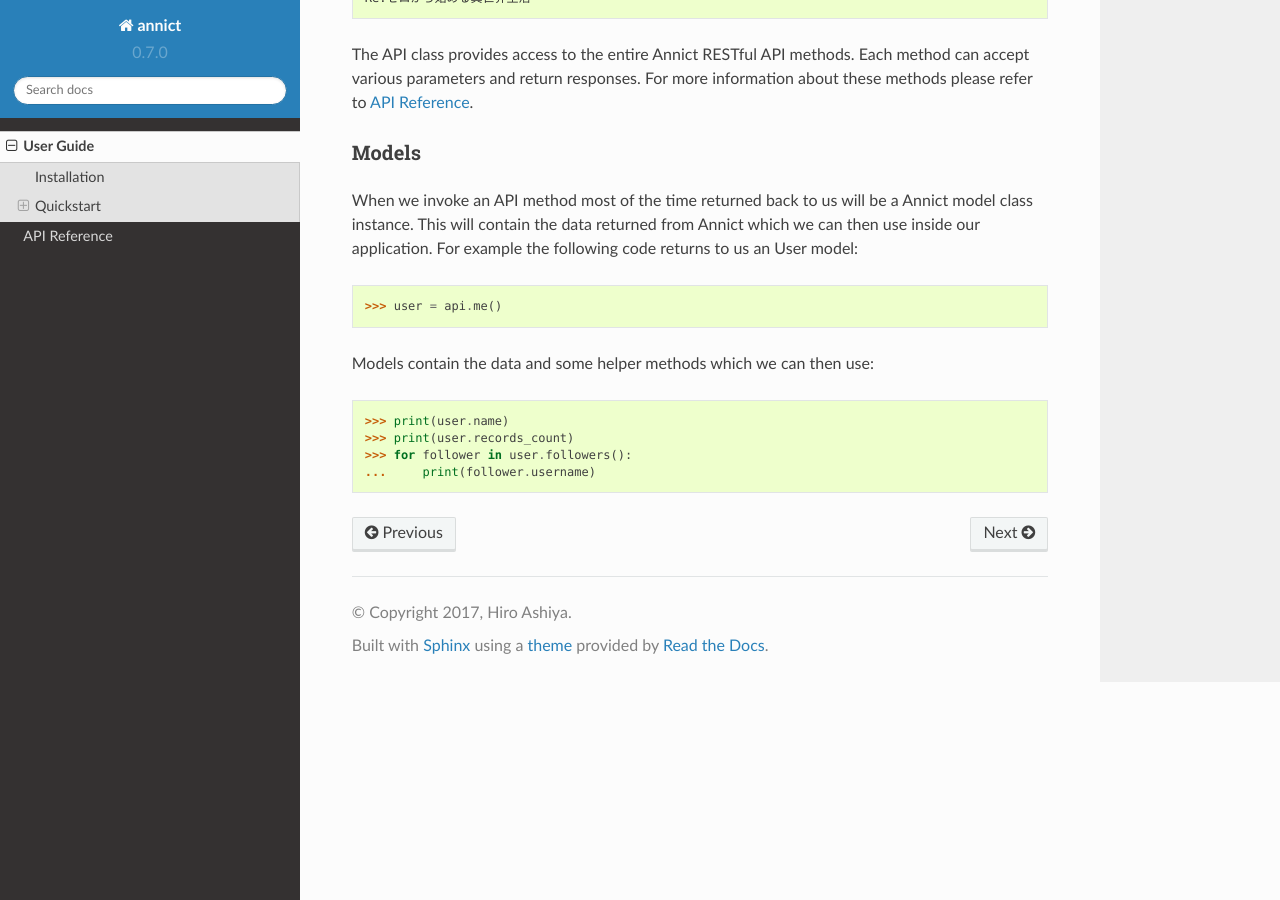
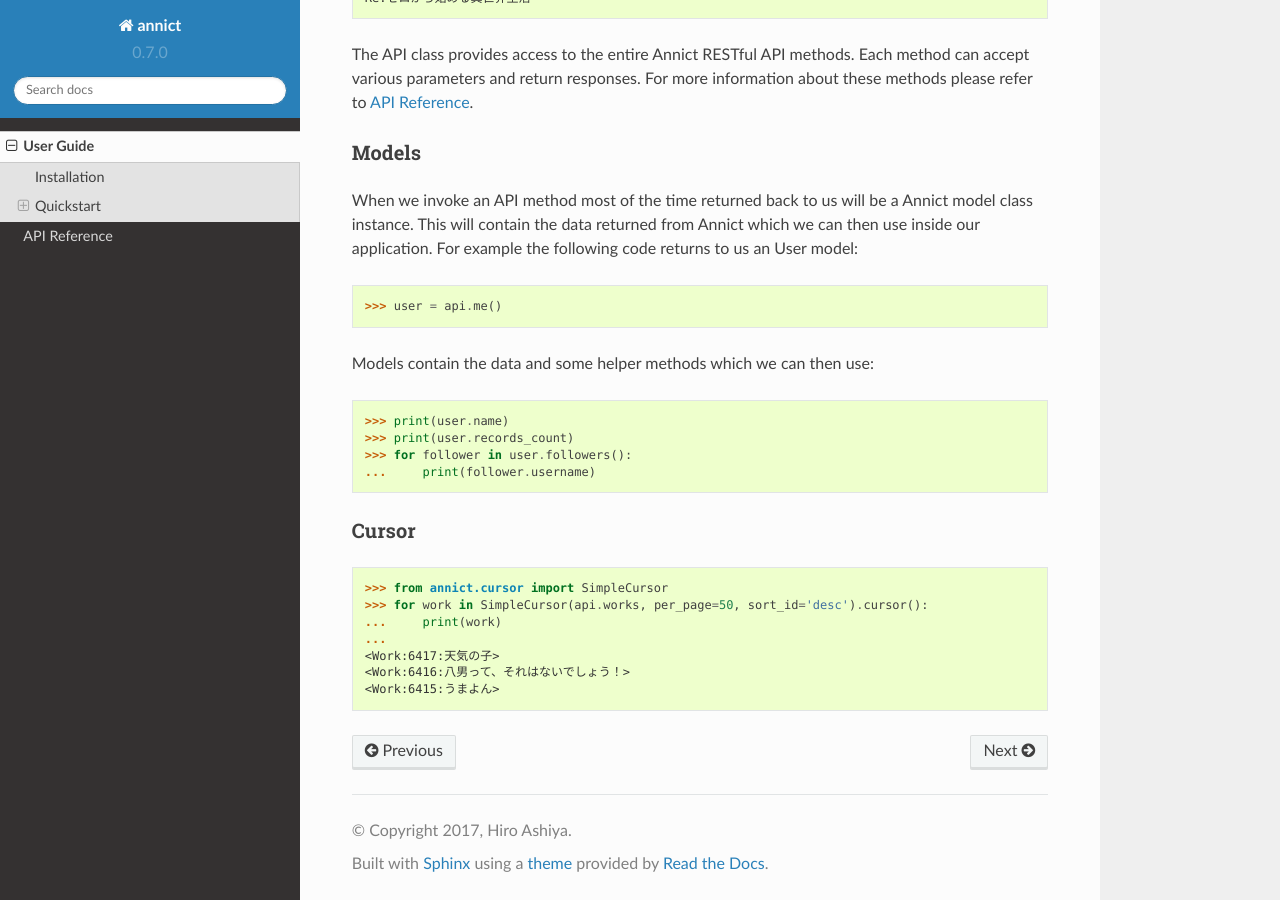
Before and after one commit to kk6/python-annict, a Sphinx documentation site: the page built from docs/user.rst, in a window 1280 px wide and 900 px high, scrolled down 970 px. Built offline with Sphinx 7.4.7 and the Read the Docs theme 2.0.0, drawn with Linux system fonts in a browser that asks for light colours.

Commit message:
Docs update: Added examples of using cursor.

```diff
--- a/docs/user.rst
+++ b/docs/user.rst
@@ -74,3 +74,17 @@
    >>> print(user.records_count)
    >>> for follower in user.followers():
    ...     print(follower.username)
+
+
+Cursor
+~~~~~~
+
+.. code:: python
+
+    >>> from annict.cursor import SimpleCursor
+    >>> for work in SimpleCursor(api.works, per_page=50, sort_id='desc').cursor():
+    ...     print(work)
+    ...
+    <Work:6417:天気の子>
+    <Work:6416:八男って、それはないでしょう！>
+    <Work:6415:うまよん>
--- a/pyproject.toml
+++ b/pyproject.toml
@@ -40,6 +40,8 @@
 pytest-runner = "^4.2"
 towncrier = "^18.6"
 tox = "^3.6"
+sphinx = "^1.8"
+sphinx_rtd_theme = "^0.4.2"
 
 [tool.towncrier]
 package = "annict"
```
Also changed, not shown: 2 other files.
